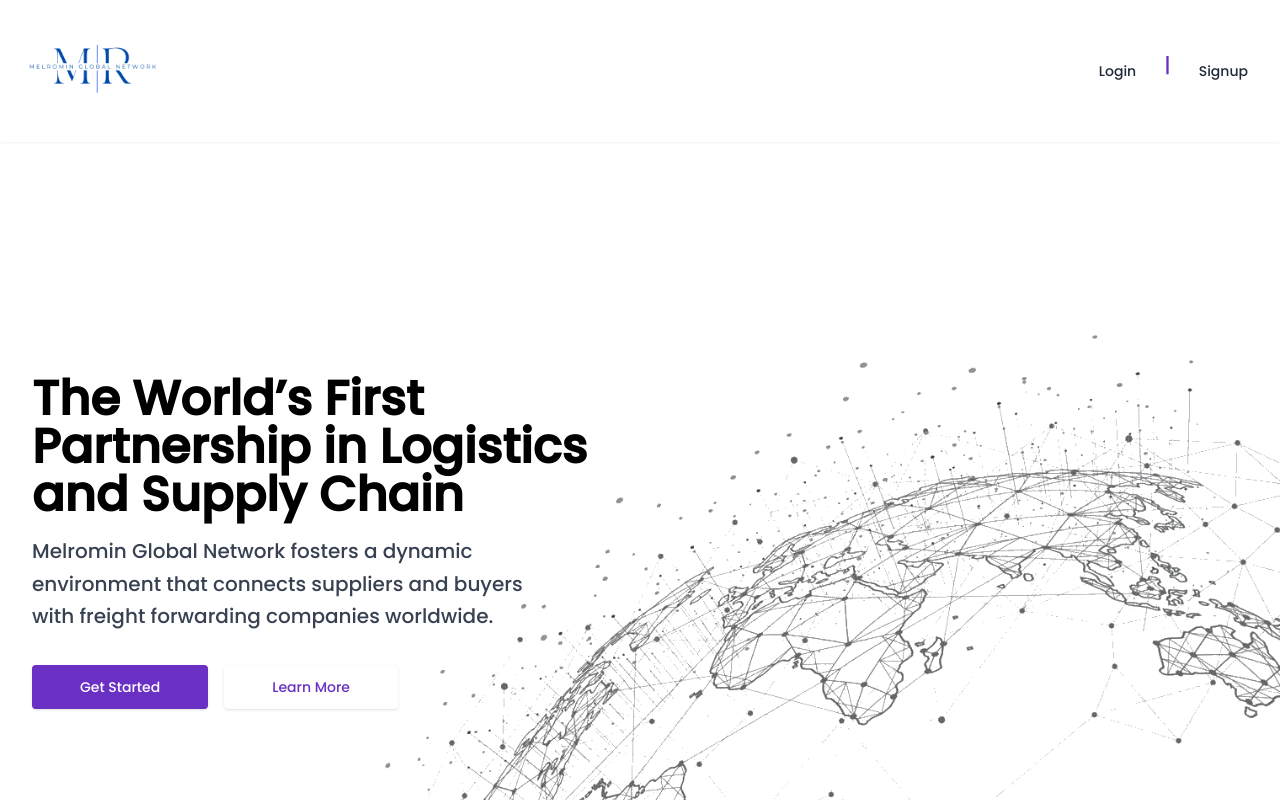
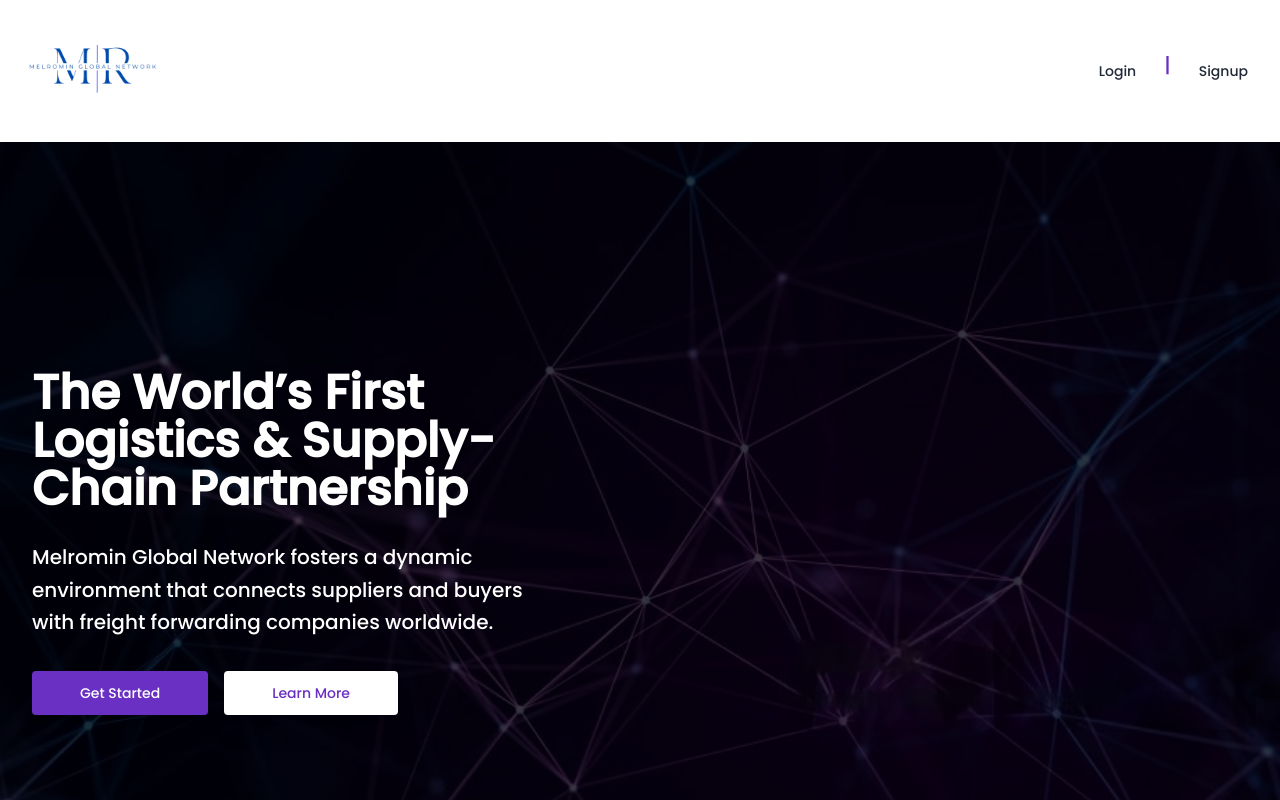
Before and after one commit to melika760/MelrominGlobalNetwork, a Next.js app: page / in a window 1280 px wide. Shown: the top 800 px of the page. Built offline with nearby package versions, Linux system fonts and the light colour scheme; no server answers.

Commit message:
change hero bg+footer

```diff
--- a/app/_components/Footer.jsx
+++ b/app/_components/Footer.jsx
@@ -25,7 +25,7 @@
         </li>
 
         <li>
-         <span className='text-lg font-semibold flex  max-sm:text-md '><MapPin className='mr-2 max-sm:w-4 text-[#6930c3] animate-custom-bounce'/><strong className=' bg-gradient-to-r from-[#6930c3]  to-[#b388eb] bg-clip-text text-transparent'>Address:</strong></span> 88 Uxendon Hill,London
+         <span className='text-lg font-semibold flex  max-sm:text-md '><MapPin className='mr-2 max-sm:w-4 text-[#6930c3] animate-custom-bounce'/><strong className=' bg-gradient-to-r from-[#6930c3]  to-[#b388eb] bg-clip-text text-transparent'>Address:</strong></span> London,UK
         </li>
 
       </ul>
--- a/app/_components/Hero.jsx
+++ b/app/_components/Hero.jsx
@@ -4,36 +4,37 @@
 const Hero = () => {
   return (
 <section
-  className="relative bg-[url(/network3.png)] bg-cover bg-center bg-no-repeat  "
+  className="relative bg-[url(/heros.jpg)] bg-cover bg-center bg-no-repeat  "
 >
   <div
-    className=" absolute inset-0 bg-white/75 sm:bg-transparent sm:from-white/95 sm:to-white/15 ltr:sm:bg-gradient-to-l rtl:sm:bg-gradient-to-r"
+    className=" absolute inset-0 bg-black/75 sm,xl:bg-transparent sm,xl:from-black/95 sm,xl:to-black/10 ltr:sm,xl:bg-gradient-to-l rtl:sm,xl:bg-gradient-to-r"
   ></div>
+
 
   <div
     className="relative mx-auto max-w-screen-xl px-4 py-32 sm:px-6 lg:flex lg:h-screen lg:items-center lg:px-8"
   >
-    <div className="max-w-xl  ltr:sm:text-left rtl:sm:text-right ">
-      <h1 className=" text-3xl font-extrabold sm:text-5xl  text-black ">
-      The World’s First Partnership in Logistics and Supply Chain
+    <div className="max-w-xl  ltr:sm:text-left rtl:sm:text-right">
+      <h1 className=" text-8xl font-bold sm:text-5xl  text-white ">
+      The World’s First Logistics & Supply-Chain Partnership
 
       </h1>
 
-      <p className="mt-4 max-w-lg sm:text-xl/relaxed text-gray-700 leading-snug">
+      <p className="mt-7 max-w-lg sm:text-xl/relaxed text-white leading-snug">
       Melromin Global Network fosters a dynamic environment that connects suppliers and buyers with freight forwarding companies worldwide.
       </p>
 
       <div className="mt-8 flex  gap-4 text-center">
         <a
           href="#start"
-          className="block w-full rounded bg-[#6930c3] px-12 py-3 text-sm font-medium text-white shadow hover:bg-[#6930c3] focus:outline-none focus:ring active:bg-primary sm:w-auto max-sm:px-3"
+          className="block w-full rounded shadow-xl bg-[#6930c3] px-12 py-3 text-sm font-medium text-white  hover:bg-white hover:text-[#6930c3] focus:outline-none focus:ring active:bg-primary sm:w-auto max-sm:px-3"
         >
           Get Started
         </a>
 
         <a
           href="#work"
-          className="block w-full rounded bg-white px-12 py-3 text-sm font-medium text-[#6930c3] shadow hover:text-[#6930c3] focus:outline-none focus:ring active:text-primary sm:w-auto max-sm:px-3"
+          className="block w-full rounded shadow-xl bg-white px-12 py-3 text-sm font-medium text-[#6930c3]  hover:text-white hover:bg-[#6930c3] focus:outline-none focus:ring active:text-primary sm:w-auto max-sm:px-3"
         >
           Learn More
         </a>
```
Also changed, not shown: public/heros.jpg (added).
